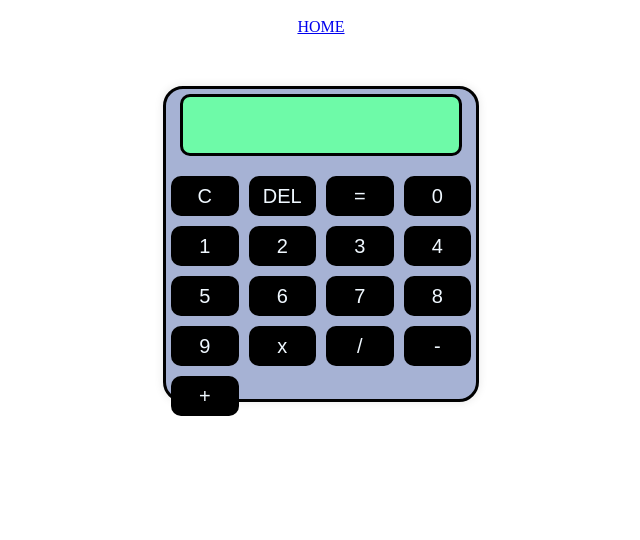
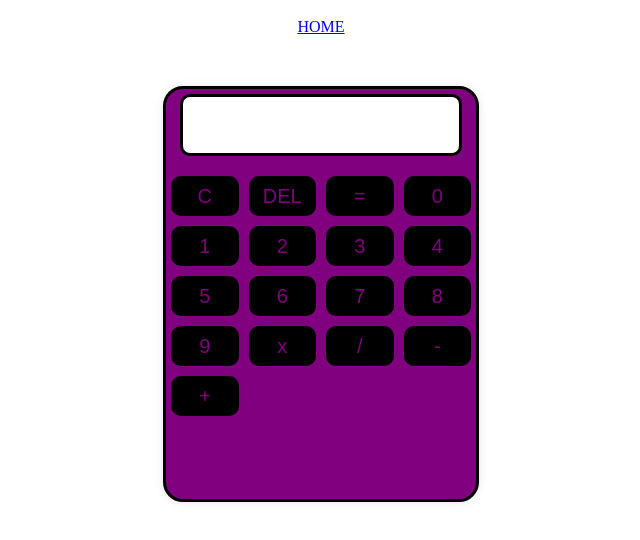
Before and after one commit to Qadasi-web/Fnb-App-Academy, a plain HTML site: page index.html in a window 1280 px wide. Shown: the whole page, without its empty margins (319-959 px from the left). Drawn offline with Linux system fonts and the light colour scheme.

Commit message:
Update style.css

```diff
--- a/style.css
+++ b/style.css
@@ -5,9 +5,9 @@ body {
 .calculator {
     padding: 5px;
     width: 300px;
-    height: 300px;
+    height: 400px;
     margin: 50px auto;
-    background-color: rgb(166, 178, 212);
+    background-color: purple;
     border: 3px solid black;
     box-shadow: 0 0 10px rgba(0 ,0 ,0 ,0.1);
     border-radius:20px ;
@@ -20,7 +20,7 @@ body {
     padding: 3px;
     border: 3px solid black;
     border-radius: 10px;
-    background-color: rgb(110, 250, 168);
+    background-color: white;
     text-color:black;
 }
 .buttons {
@@ -35,7 +35,7 @@ button {
     border: none;
     border-radius: 10px;
     background-color: black;
-    color: aliceblue;
+    color: purple;
     cursor: pointer;
 }
 button:hover {
```
